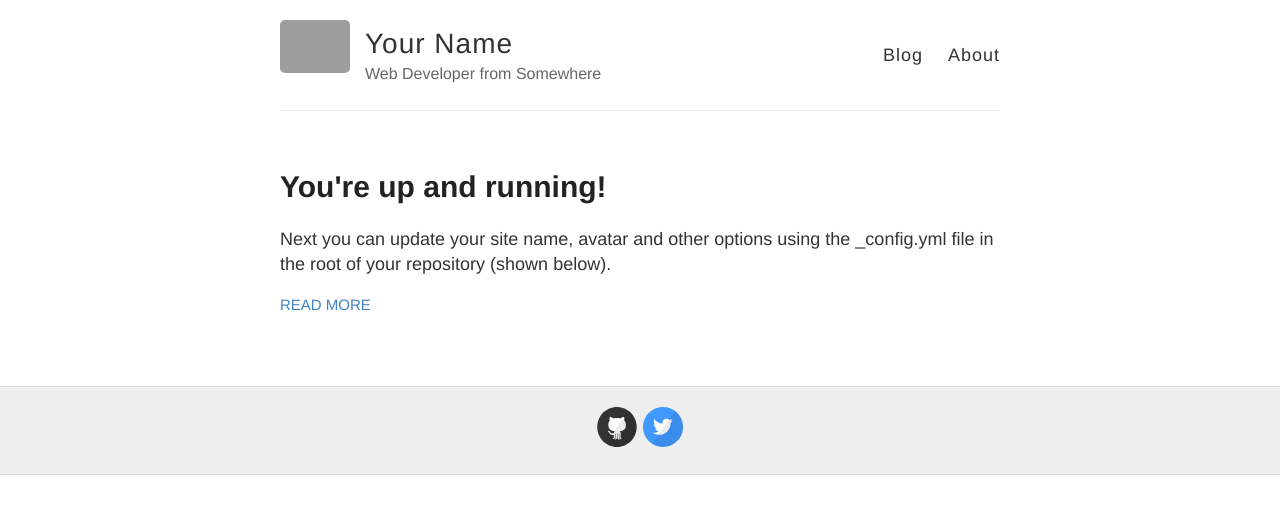
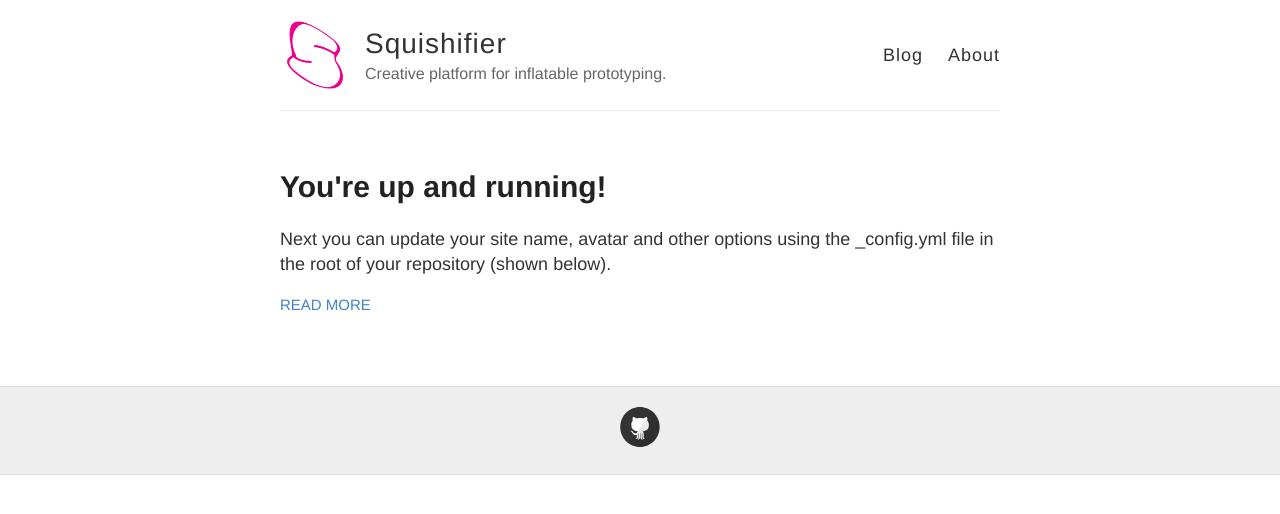
Before and after one commit to squishifier/squishifier.github.io, a Jekyll site: the page built from index.html, in a window 1280 px wide. Shown: the top 514 px of the page. Built offline with Jekyll 4.4.1, drawn with Linux system fonts in a browser that asks for light colours; grey boxes are pictures that could not be loaded.

Commit message:
Update _config.yml

```diff
--- a/_config.yml
+++ b/_config.yml
@@ -3,13 +3,13 @@
 #
 
 # Name of your site (displayed in the header)
-name: Your Name
+name: Squishifier
 
 # Short bio or description (displayed in the header)
-description: Web Developer from Somewhere
+description: Creative platform for inflatable prototyping.
 
 # URL of your avatar or profile pic (you could use your GitHub profile pic)
-avatar: https://raw.githubusercontent.com/barryclark/jekyll-now/master/images/jekyll-logo.png
+avatar: https://squishifier.github.io/images/logo.png
 
 #
 # Flags below are optional
@@ -21,12 +21,12 @@ footer-links:
   email:
   facebook:
   flickr:
-  github: barryclark/jekyll-now
+  github: squishifier/squishifier
   instagram:
   linkedin:
   pinterest:
   rss: # just type anything here for a working RSS icon
-  twitter: jekyllrb
+  twitter:
   stackoverflow: # your stackoverflow profile, e.g. "users/50476/bart-kiers"
   youtube: # channel/<your_long_string> or user/<user-name>
   googleplus: # anything in your profile username that comes after plus.google.com/
```
